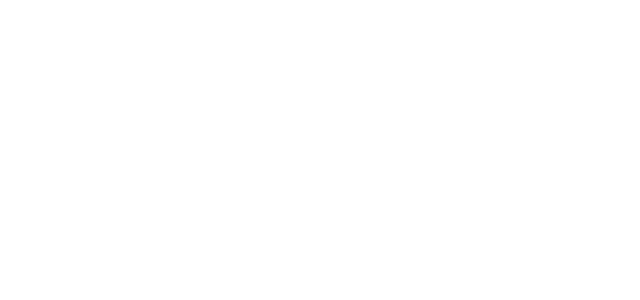
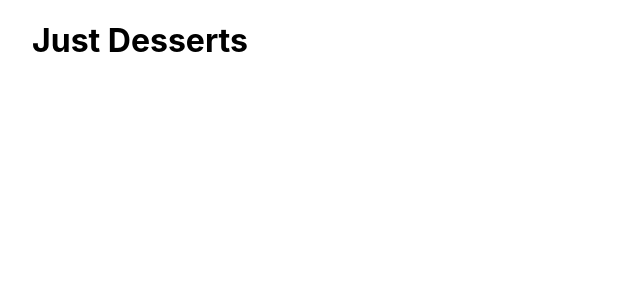
Before and after one commit to juliwithoutthee/justdessertsFE, a Next.js app: page / in a window 1280 px wide. Shown: the top 300 px of the page, without its empty margins (0-640 px from the left). Built offline with nearby package versions, Linux system fonts and the light colour scheme.

Commit message:
Updates Home with text

```diff
--- a/pages/index.tsx
+++ b/pages/index.tsx
@@ -12,59 +12,7 @@ const Home: NextPage = () => {
         <link rel="icon" href="/favicon.ico" />
       </Head>
 
-      {/* <main className={styles.main}>
-        <h1 className={styles.title}>
-          Welcome to <a href="https://nextjs.org">Next.js!</a>
-        </h1>
-
-        <p className={styles.description}>
-          Get started by editing{' '}
-          <code className={styles.code}>pages/index.tsx</code>
-        </p>
-
-        <div className={styles.grid}>
-          <a href="https://nextjs.org/docs" className={styles.card}>
-            <h2>Documentation &rarr;</h2>
-            <p>Find in-depth information about Next.js features and API.</p>
-          </a>
-
-          <a href="https://nextjs.org/learn" className={styles.card}>
-            <h2>Learn &rarr;</h2>
-            <p>Learn about Next.js in an interactive course with quizzes!</p>
-          </a>
-
-          <a
-            href="https://github.com/vercel/next.js/tree/canary/examples"
-            className={styles.card}
-          >
-            <h2>Examples &rarr;</h2>
-            <p>Discover and deploy boilerplate example Next.js projects.</p>
-          </a>
-
-          <a
-            href="https://vercel.com/new?utm_source=create-next-app&utm_medium=default-template&utm_campaign=create-next-app"
-            className={styles.card}
-          >
-            <h2>Deploy &rarr;</h2>
-            <p>
-              Instantly deploy your Next.js site to a public URL with Vercel.
-            </p>
-          </a>
-        </div>
-      </main>
-
-      <footer className={styles.footer}>
-        <a
-          href="https://vercel.com?utm_source=create-next-app&utm_medium=default-template&utm_campaign=create-next-app"
-          target="_blank"
-          rel="noopener noreferrer"
-        >
-          Powered by{' '}
-          <span className={styles.logo}>
-            <Image src="/vercel.svg" alt="Vercel Logo" width={72} height={16} />
-          </span>
-        </a>
-      </footer> */}
+    <h1>Just Desserts</h1>
     </div>
   )
 }
```
